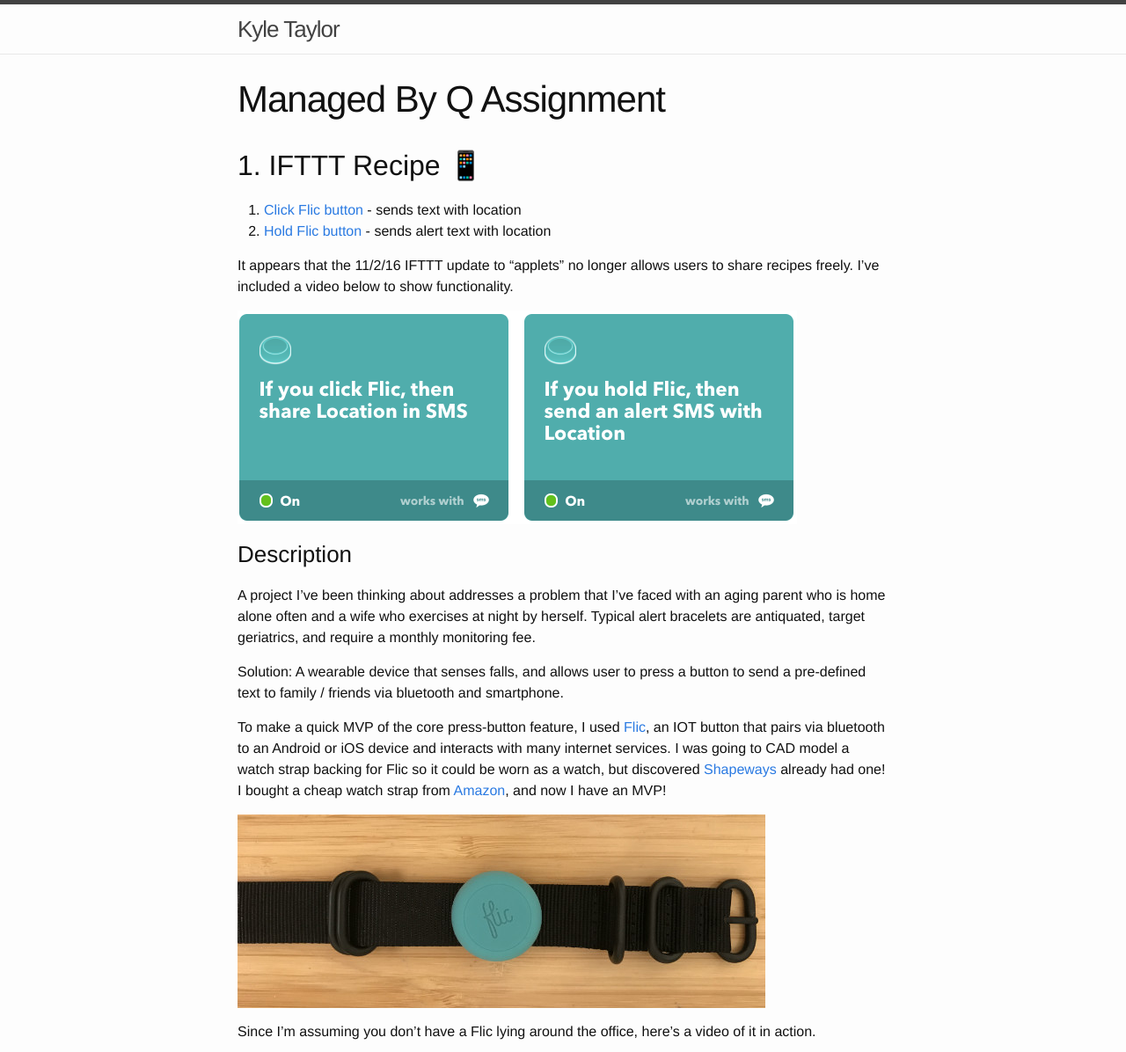
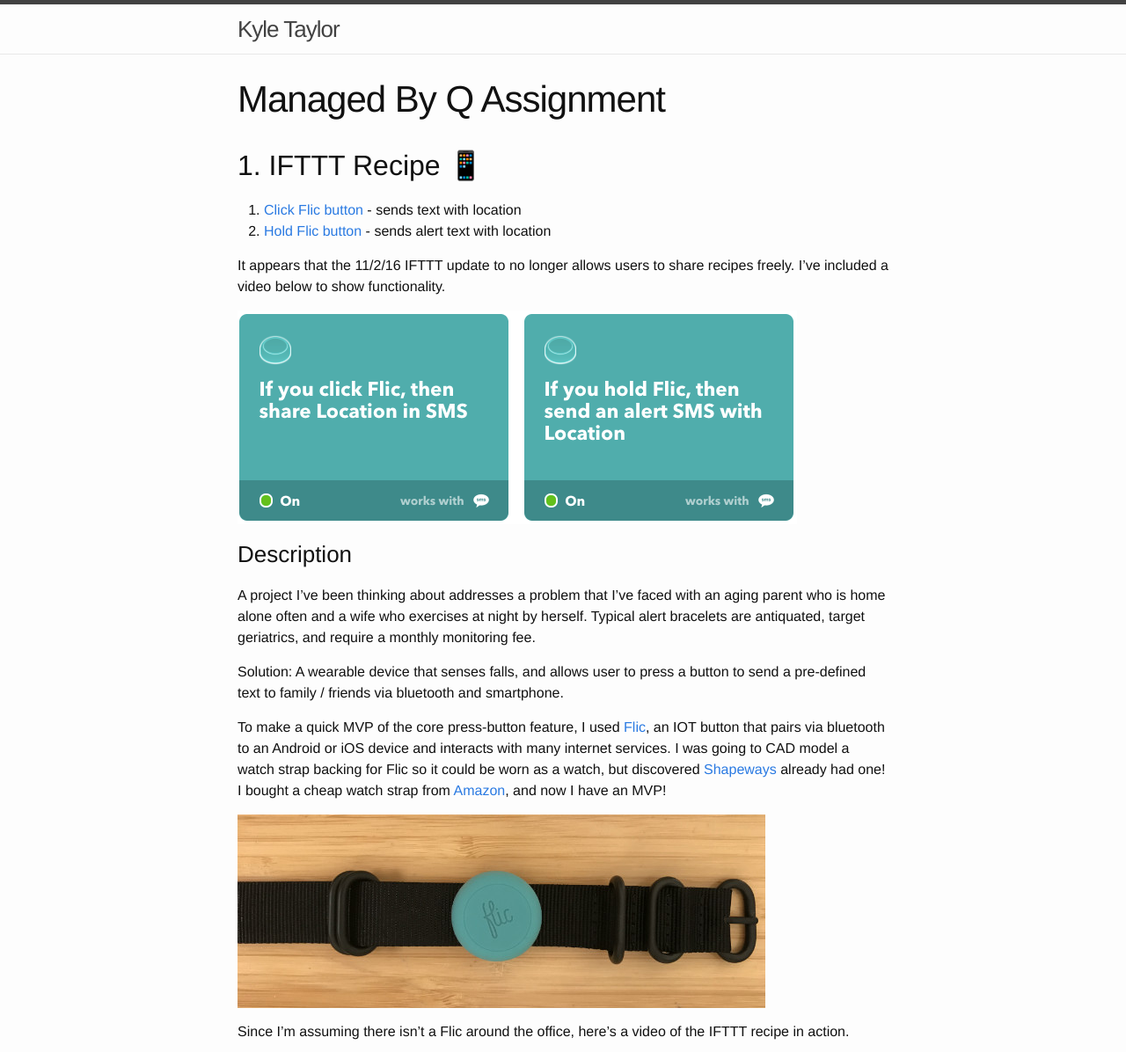
Before and after one commit to kftaylor/kftaylor.github.io, a Jekyll site: the page built from about.md, in a window 1280 px wide and 1400 px high, cut to the strip 0-1196 px from the top of the window. Shown: the whole strip at 88% size. Built offline with Jekyll 4.4.1, drawn with Linux system fonts in a browser that asks for light colours.

Commit message:
Update from Forestry.io - about.md

```diff
--- a/about.md
+++ b/about.md
@@ -8,7 +8,7 @@
 1.  [Click Flic button](https://ifttt.com/applets/44303349d-if-you-click-flic-then-share-location-in-sms){:target="_blank"} - sends text with location
 2.  [Hold Flic button](https://ifttt.com/applets/44350944d-if-you-hold-flic-then-send-an-alert-sms-with-location){:target="_blank"} - sends alert text with location
 
-It appears that the 11/2/16 IFTTT update to "applets" no longer allows users to share recipes freely. I've included a video below to show functionality.
+It appears that the 11/2/16 IFTTT update to no longer allows users to share recipes freely. I've included a video below to show functionality.
 
 ![]({{ site.baseurl }}/forestryio/images/Screenshot%202016-11-19%2009.52.15.png)
 
@@ -22,7 +22,7 @@
 
 ![]({{ site.baseurl }}/forestryio/images/flic%20band-1.jpg)
 
-Since I’m assuming you don’t have a Flic lying around the office, here’s a video of it in action.
+Since I’m assuming there isn't a Flic around the office, here’s a video of the IFTTT recipe in action.
 
 <iframe width="560" height="315" src="https://www.youtube.com/embed/w5eTW8uoWOs?rel=0" frameborder="0" allowfullscreen=""></iframe>
 
```
